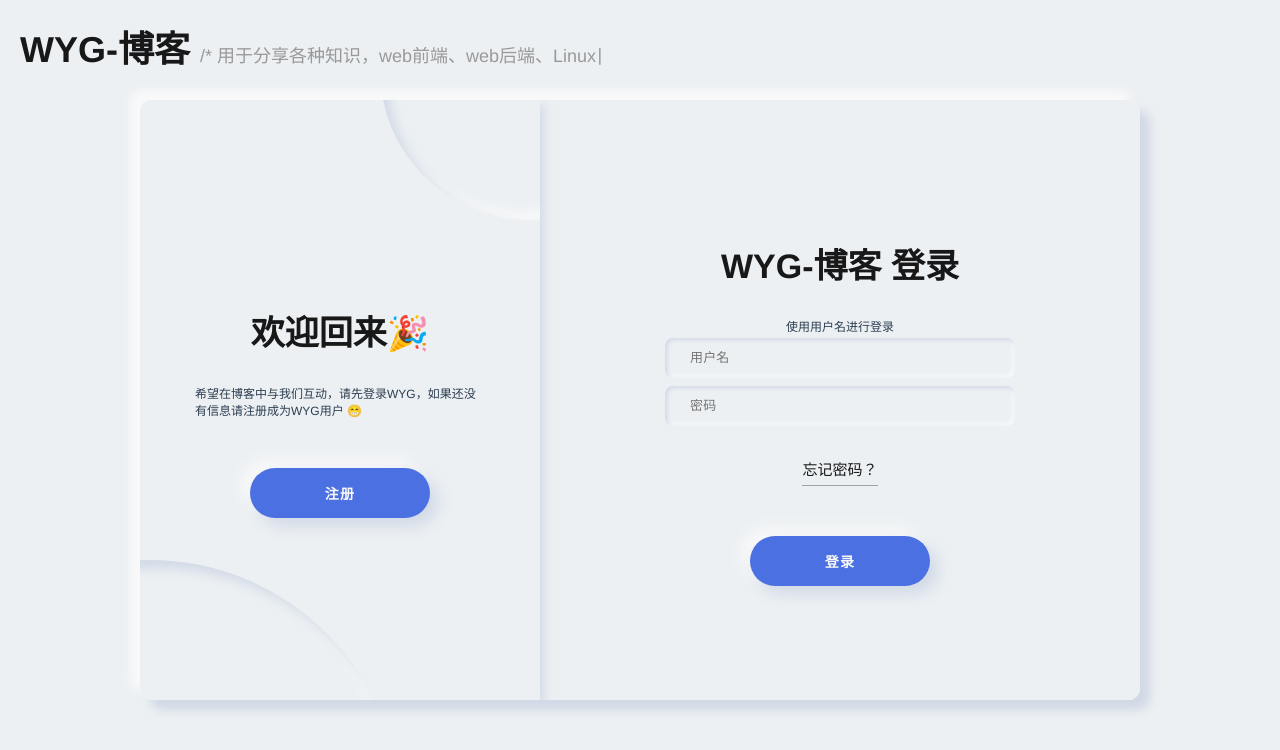
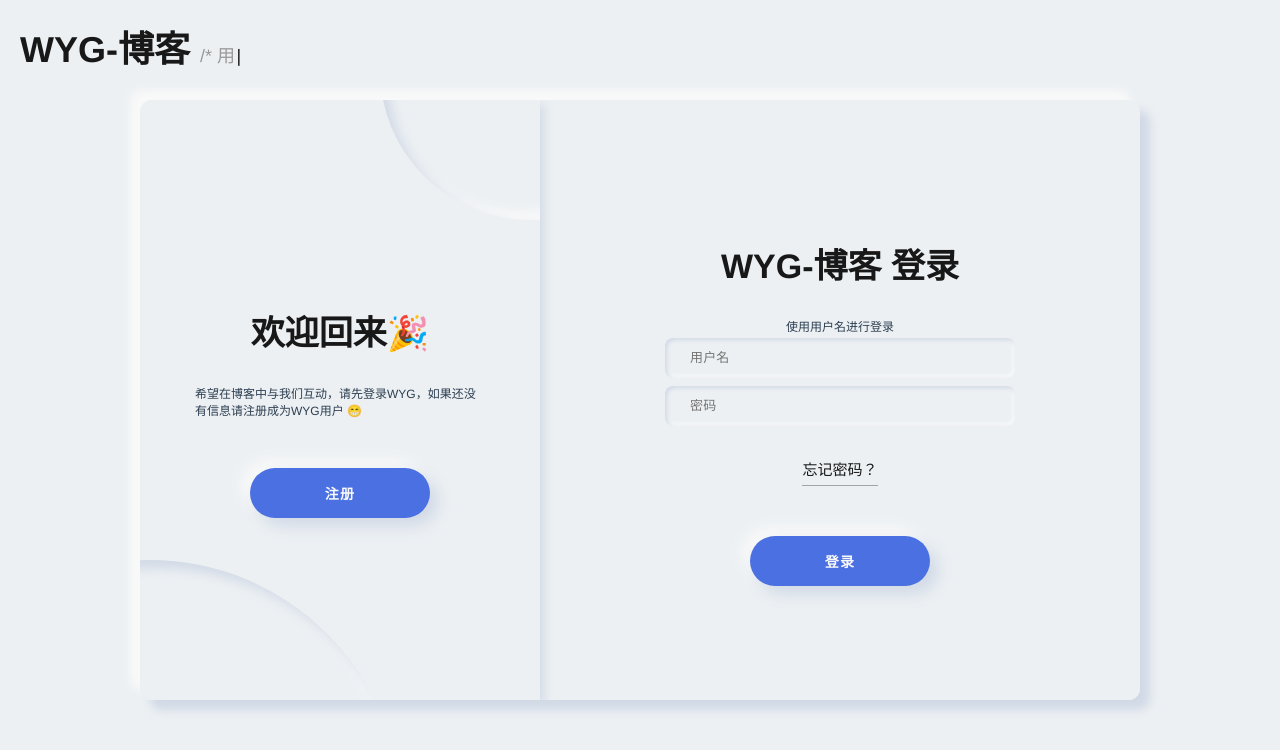
Before and after one commit to WYG-Blog/blog-frontend, a Vue app: page /login in a window 1280 px wide. Shown: the top 750 px of the page. Built offline with nearby package versions, Linux system fonts and the light colour scheme.

Commit message:
✨feat(login): add dynamic cusor

```diff
--- a/src/App.vue
+++ b/src/App.vue
@@ -23,11 +23,6 @@ $gray: #a0a5a8;
   color: #2c3e50;
 }
 body {
-  width: 100%;
-  height: 100vh;
-  display: flex;
-  justify-content: center;
-  align-items: center;
   font-family: "Montserrat", sans-serif;
   font-size: 12px;
   background-color: $neu-1;
--- a/src/components/home/index.vue
+++ b/src/components/home/index.vue
@@ -1,5 +1,5 @@
 <template>
-  <section class=""></section>
+  <section class="">Index 页面</section>
   <section></section>
 </template>
 <script lang="ts">
--- a/src/components/login/compositions/header.ts
+++ b/src/components/login/compositions/header.ts
@@ -9,11 +9,11 @@ interface Header{
 export default (): Header => {
   const typingMsg = [
     '/* 这是一个共建的技术博客 */',
-    '/* 用于分享各种知识，web前端、web后端、Linux、存储、车辆等 */',
-    '/* WXG-Blog的内容还会分享到其他平台哟，掘金、知乎、公众号等 */',
+    '/* 用于分享各种知识，Web前端、Web后端、Linux、存储、车辆等 */',
+    '/* WXG-博客的内容还会分享到其他平台哟，掘金、知乎、公众号等 */',
     '/* 网站开源于github，欢迎Star */'
   ];
-  const timer = 100;
+  const timer = 200;
   const title = ref('');
 
   const typeHeader = () => {
--- a/src/components/login/index.vue
+++ b/src/components/login/index.vue
@@ -1,4 +1,5 @@
 <template>
+  <section class="login">
     <section class="header">
       <h1>
         WYG-博客
@@ -9,7 +10,7 @@
       </p>
     </section>
     <neum-form></neum-form>
-  <section></section>
+  </section>
 </template>
 <script lang="ts">
 import { defineComponent, onMounted } from "vue";
@@ -34,6 +35,14 @@ export default defineComponent({
 </script>
 <style lang="scss">
 @import "@/assets/scss/variable.scss";
+
+.login{
+  width: 100%;
+  height: 100vh;
+  display: flex;
+  justify-content: center;
+  align-items: center;
+}
 .header {
   position: absolute;
   top: 20px;
@@ -50,12 +59,14 @@ export default defineComponent({
     .cusor{
       position: relative;
       left: -0.2em;
-      top: -0.05em;
-
+      color: $black;
+      animation: cusorAnimate 1s infinite;
     }
   }
   @keyframes cusorAnimate {
-
+    0% { opacity: 1; }
+    50% { opacity: 0; }
+    100% { opacity: 1; }
   }
 }
 </style>
```
Lines whose indentation alone changed are shown as unchanged.
